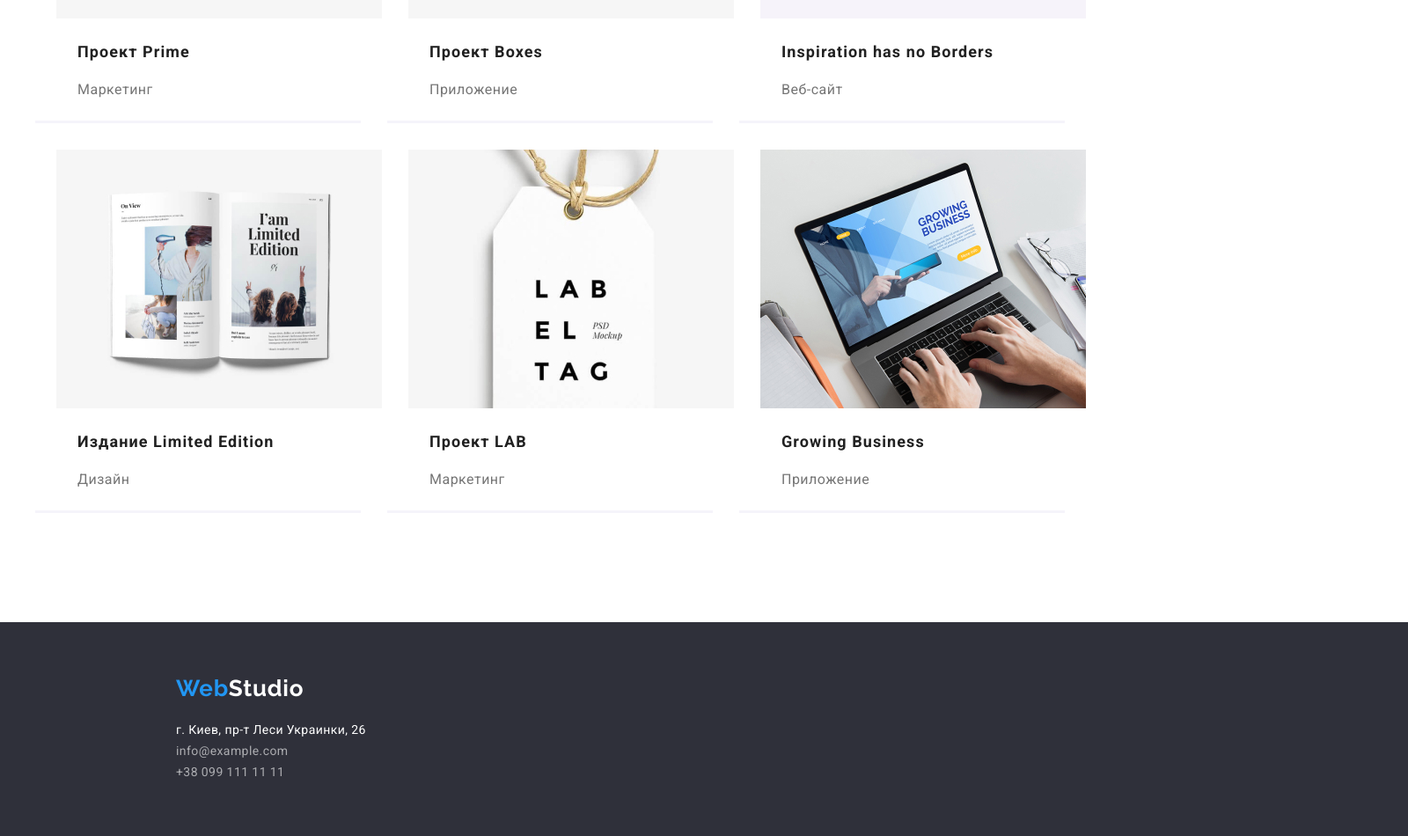
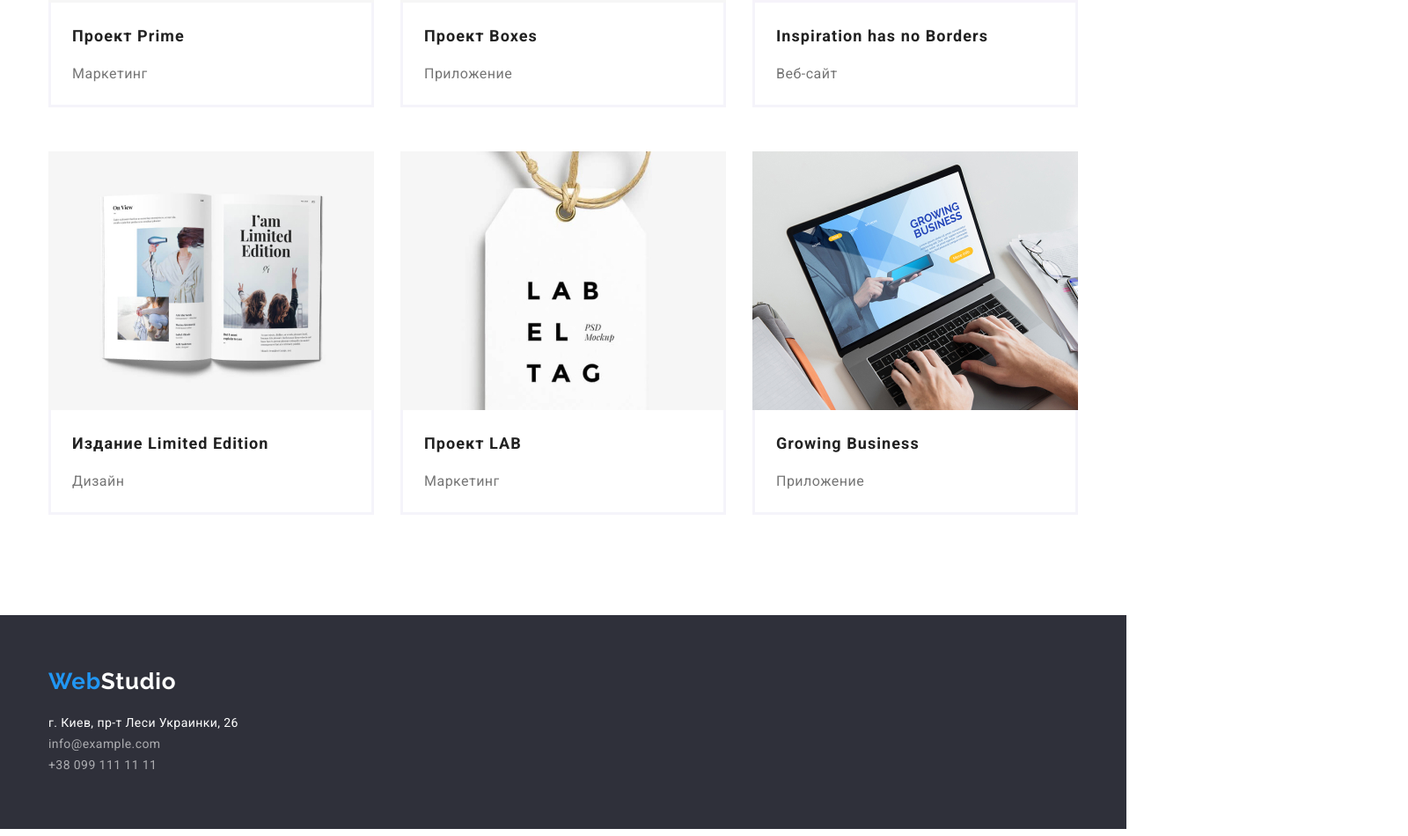
Before and after one commit to AnnaFesenko7/goit-markup-hw-03, a plain HTML site: page portfolio.html in a window 1280 px wide. Shown: the part 1003-1953 px from the top of the page at 88% size, 1600 px wide, since content can reach past the window. Drawn offline with nearby package versions, Linux system fonts and the light colour scheme.

Commit message:
устанавливает сетку на flex

```diff
--- a/css/styles.css
+++ b/css/styles.css
@@ -22,11 +22,10 @@ body {
 }
 
 .container {
-  width: 1230px;
+  width: 1200px;
   padding-left: 15px;
   padding-right: 15px;
   margin: 0 auto;
-  padding-top: 94px;
 }
 
 .list {
@@ -52,8 +51,7 @@ img {
 .features-list,
 .section-list,
 .job-list,
-.buttons,
-.portfolio-list {
+.buttons {
   display: flex;
   text-align: left;
   justify-content: space-between;
@@ -120,20 +118,14 @@ img {
 
 /* hero */
 .hero {
-  display: block;
   margin: 0 auto;
-  padding: 200px 452px;
+  padding: 200px 0px;
 
   background-color: var(--extra-background-color);
   text-align: center;
-  width: 1600px;
-  height: 600px;
+  max-width: 1600px;
 }
-.hero .container {
-  width: 696px;
-  display: block;
-  padding-top: 0;
-}
+
 .hero-title {
   font-weight: 900;
   font-size: 44px;
@@ -141,10 +133,10 @@ img {
   letter-spacing: 0.06em;
   text-transform: uppercase;
   color: var(--extra-title-color);
-
-  margin-bottom: 30px;
+  width: 696px;
+  margin: 0 auto 30px auto;
 }
-.hero .container .button {
+.hero .button {
   font-weight: 700;
   font-size: 16px;
   line-height: 1.88;
@@ -167,6 +159,10 @@ img {
 
 /* features */
 
+.features {
+  padding-top: 94px;
+}
+
 .section-list {
   text-align: center;
 }
@@ -187,6 +183,16 @@ img {
 }
 
 /* sections */
+
+.section {
+  padding-top: 94px;
+}
+
+.section.team,
+.section.portfolio {
+  padding-bottom: 94px;
+}
+
 .section-title {
   font-weight: 700;
   font-size: 36px;
@@ -203,8 +209,11 @@ img {
   line-height: 1.18;
   letter-spacing: 0.03em;
   color: var(--primary-text-color);
+}
 
+.team-member {
   margin-top: 30px;
+  margin-bottom: 30px;
 }
 
 .section-list .text {
@@ -216,9 +225,11 @@ img {
 
 /* footer */
 .footer {
-  display: block;
-  margin: 0 auto;
-  width: 1600px;
+  padding-top: 60px;
+  padding-bottom: 60px;
+  max-width: 1600px;
+  margin-left: auto;
+  margin-right: auto;
   background-color: var(--extra-background-color);
 }
 .footer-auth .link {
@@ -233,23 +244,18 @@ img {
 }
 footer .logo {
   color: var(--extra-title-color);
+  display: block;
+  margin-bottom: 20px;
 }
 .address {
   font-size: 14px;
   line-height: 1.71;
   letter-spacing: 0.03em;
   color: var(--extra-title-color);
-
-  margin-top: 20px;
 }
 
 address {
   font-style: inherit;
-}
-
-.footer .container {
-  padding-top: 60px;
-  padding-bottom: 60px;
 }
 
 /* css для портфолио */
@@ -265,14 +271,15 @@ address {
   cursor: pointer;
   min-width: 73px;
   padding: 6px 12px;
-  outline: none;
+
+  border: 1px solid transparent;
 }
 
 .button:hover,
 .button:focus {
   background-color: var(--accent-color);
   color: var(--extra-title-color);
-  outline: none;
+  border: 1px solid transparent;
 }
 .portfolio-list .title {
   font-weight: 700;
@@ -280,9 +287,6 @@ address {
   line-height: 2;
   letter-spacing: 0.06em;
   color: var(--primary-text-color);
-  margin-left: 24px;
-
-  margin-top: 20px;
 }
 
 .portfolio-list .text {
@@ -291,7 +295,6 @@ address {
   line-height: 1.88;
   letter-spacing: 0.03em;
   color: var(--extra-text-color);
-  margin-left: 24px;
 }
 a {
   text-decoration: none;
@@ -316,29 +319,32 @@ a {
 
 .portfolio-list {
   flex-wrap: wrap;
+  display: flex;
+
+  padding: 0;
+  margin: 0;
+  list-style: none;
+
+  margin-left: -30px;
+  margin-top: -30px;
 }
 .portfolio-list .item {
-  border-bottom: 3px solid var(--buttons-color);
-  width: 370px;
-  margin-right: 30px;
-  margin-bottom: 30px;
+  flex-basis: calc(100% / 3-30px);
+  margin-left: 30px;
+  margin-top: 30px;
   padding-bottom: 20px;
+}
+
+.project {
   padding-left: 24px;
   padding-right: 24px;
+  padding-top: 20px;
+  padding-bottom: 20px;
+  border-bottom: 3px solid var(--buttons-color);
+  border-left: 3px solid var(--buttons-color);
+  border-right: 3px solid var(--buttons-color);
 }
 
-.portfolio-list .item :nth-last-child(-n + 3) {
-  margin-bottom: 0px;
-}
-
-.portfolio-list .item :nth-child(3n) {
-  margin-right: 0px;
-}
-
-.container.portfolio,
-.container.team {
-  padding-bottom: 94px;
-}
 .buttons .item + .item {
   margin-left: 8px;
 }
--- a/portfolio.html
+++ b/portfolio.html
@@ -36,7 +36,9 @@
 
 </header>
 <main>
-    <div class="container portfolio">
+    <section class="section portfolio">
+
+    <div class="container ">
 
     <ul class= "buttons list">
         <li class="item">
@@ -57,62 +59,100 @@
     </ul>
 
 
-    <section class="section">
+
         <h1 class="section-title visually-hidden ">Наши проекты</h1>
         <ul class="portfolio-list list">
+
+
             <li class="item">
                 <img src="./img/img-portf1.jpg" alt="Технокряк" width="370" height="294">
+               <div class="project">
                    <h3 class="title">Технокряк</h3>
                     <p class="text">Веб-сайт</p>
+                </div>
 
             </li>
+
+
             <li class="item">
-
                 <img src="./img/img-portf2.jpg" alt="Постер New Orlean vs Golden Star" width="370" height="294">
+                <div class="project">
                     <h3 class="title">Постер New Orlean vs Golden Star</h3>
                     <p class="text">Дизайн</p>
+                </div>
+
             </li>
+
+
             <li class="item">
 
                 <img src="./img/img-portf3.jpg" alt="Inspiration has no Borders" width="370" height="294">
+
+                <div class="project">
                     <h3 class="title">Inspiration has no Borders</h3>
                     <p class="text">Приложение</p>
+                </div>
             </li>
+
+
             <li class="item">
 
                 <img src="./img/img-portf4.jpg" alt="Проект Prime" width="370" height="294">
+                <div class="project">
                     <h3 class="title">Проект Prime</h3>
                     <p class="text">Маркетинг</p>
+                </div>
+
             </li>
+
+
             <li class="item">
 
                 <img src="./img/img-portf5.jpg" alt="Проект Boxes" width="370" height="294">
+                <div class="project">
                     <h3 class="title">Проект Boxes</h3>
                     <p class="text">Приложение</p>
+                </div>
             </li>
+
+
             <li class="item">
 
                 <img src="./img/img-portf6.jpg" alt="Inspiration has no Borders" width="370" height="294">
+                <div class="project">
                     <h3 class="title">Inspiration has no Borders</h3>
                     <p class="text">Веб-сайт</p>
+                </div>
             </li>
+
+
             <li class="item">
 
                 <img src="./img/img-portf7.jpg" alt="Издание Limited Edition" width="370" height="294">
+                <div class="project">
                     <h3 class="title">Издание Limited Edition</h3>
                     <p class="text">Дизайн</p>
+                </div>
             </li>
+
+
             <li class="item">
 
                 <img src="./img/img-portf8.jpg" alt="Проект LAB" width="370" height="294">
+                <div class="project">
                     <h3 class="title">Проект LAB</h3>
                     <p class="text">Маркетинг</p>
+                </div>
             </li>
+
+
             <li class="item">
 
                 <img src="./img/img-portf9.jpg" alt="Growing Business" width="370" height="294">
+                <div class="project">
                     <h3 class="title">Growing Business</h3>
                     <p class="text">Приложение</p>
+                </div>
             </li>
         </ul>
         </div>
```
Also changed, not shown: index.html (+22 -4 lines). Lines whose indentation alone changed are shown as unchanged.
